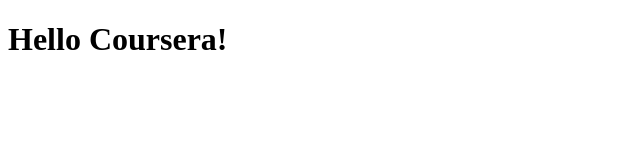
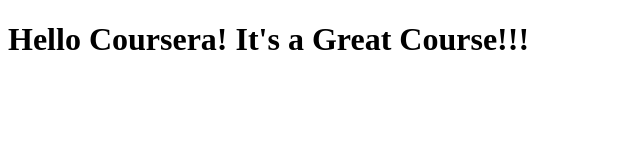
Before and after one commit to osats/coursera-test, a plain HTML site: page site/index.html in a window 1280 px wide. Shown: the whole page, without its empty margins (0-640 px from the left). Drawn offline with Linux system fonts and the light colour scheme.

Commit message:
Small adition to our page.

```diff
--- a/site/index.html
+++ b/site/index.html
@@ -4,6 +4,6 @@
 	<title>Hello Coursera!</title>
 </head>
 <body>
-<h1>Hello Coursera!<h1>
+<h1>Hello Coursera! It's a Great Course!!!<h1>
 </body>
 </html>
```
